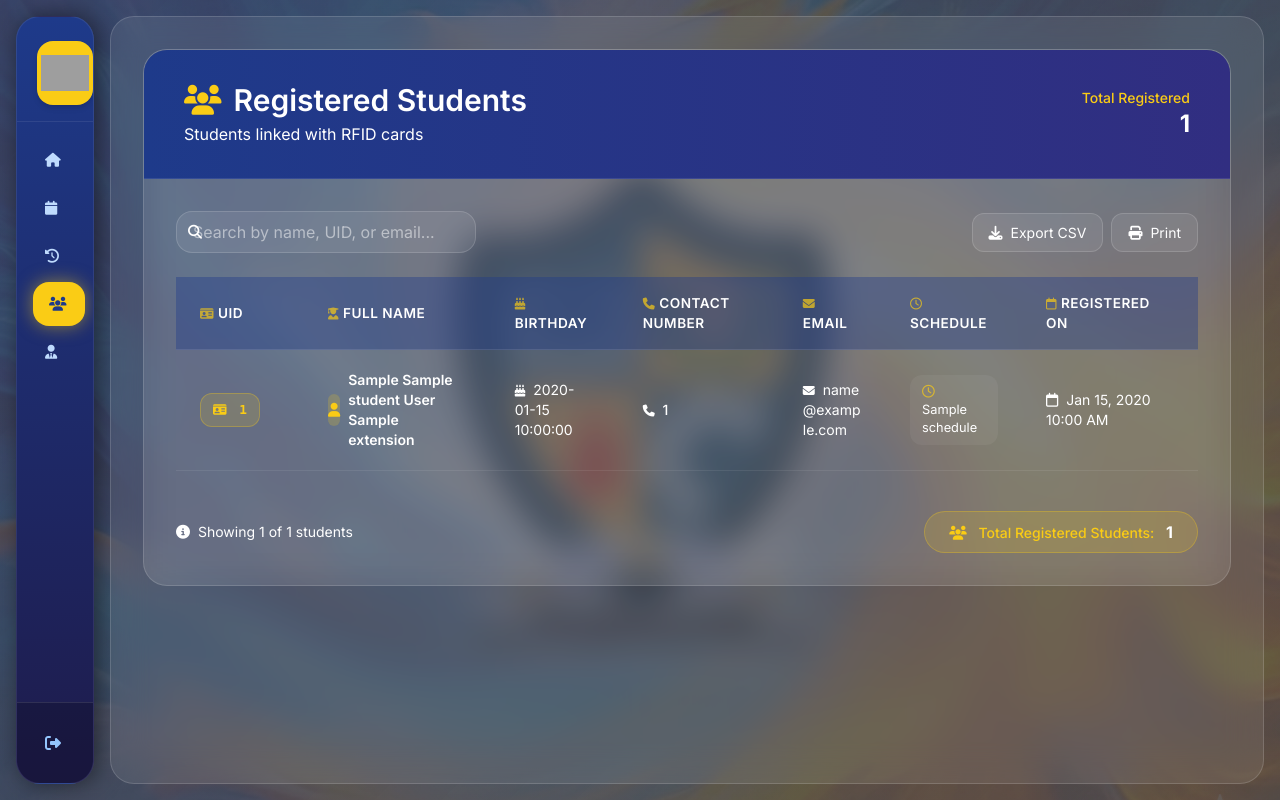
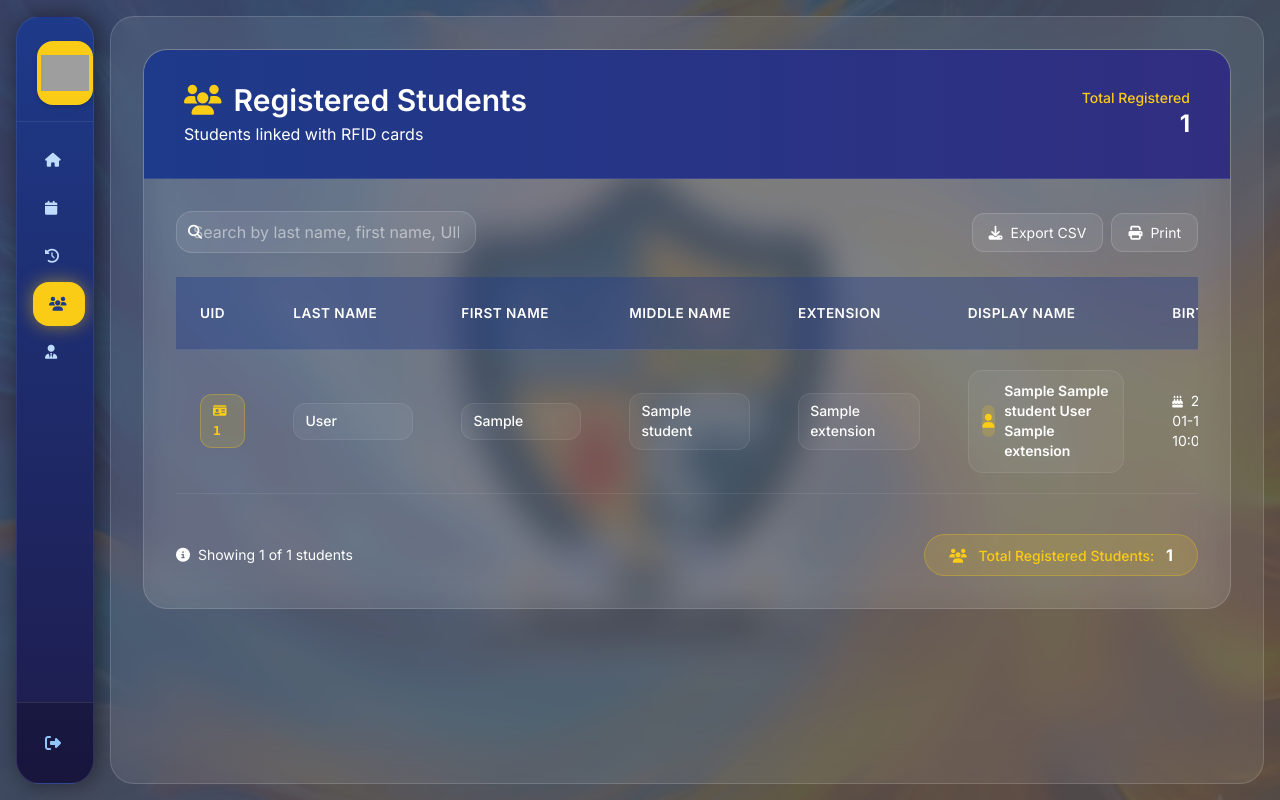
Before and after one commit to Chiriizawa/RFIDMAN, a Flask app: page /admin/registered_students in a window 1280 px wide. Run offline with Flask 3, Linux system fonts and the light colour scheme; the visitor is signed in with stand-in values (Sample User, id 1); a database or web service that is not in the repository returns one stand-in record (values such as "Sample title"); some libraries are stand-ins or nearby versions; grey boxes are pictures that could not be loaded.

Commit message:
kulang kulang

```diff
--- a/RFID/admin/template/registered_students.html
+++ b/RFID/admin/template/registered_students.html
@@ -4,7 +4,6 @@
 
 {% block content %}
 <style>
-    /* Toast Notification Styles - Matching the color scheme */
     .toast {
         position: fixed;
         top: 20px;
@@ -105,7 +104,6 @@
         opacity: 1;
     }
 
-    /* Glass card matching the admin panel */
     .glass-card {
         background: rgba(255,255,255,0.08);
         backdrop-filter: blur(18px);
@@ -115,7 +113,6 @@
         overflow: hidden;
     }
 
-    /* Table styles */
     .table-header {
         background: rgba(30, 58, 138, 0.4);
         border-bottom: 1px solid rgba(255,255,255,0.1);
@@ -136,10 +133,9 @@
 
     .table-row:hover {
         background: rgba(255,255,255,0.05);
-        transform: scale(1.01);
+        transform: scale(1.005);
     }
 
-    /* UID badge style */
     .uid-badge {
         background: rgba(250, 204, 21, 0.15);
         color: #facc15;
@@ -153,7 +149,6 @@
         font-size: 0.8rem;
     }
 
-    /* Schedule text style */
     .schedule-text {
         background: rgba(255,255,255,0.05);
         padding: 0.5rem 0.75rem;
@@ -161,13 +156,12 @@
         display: inline-block;
         line-height: 1.4;
         font-size: 0.8rem;
-        max-width: 250px;
+        max-width: 260px;
         white-space: normal;
         word-wrap: break-word;
         color: #ffffff;
     }
 
-    /* Empty state glass card */
     .empty-state {
         background: rgba(255,255,255,0.05);
         border: 1px solid rgba(255,255,255,0.1);
@@ -175,7 +169,6 @@
         backdrop-filter: blur(10px);
     }
 
-    /* Total count badge */
     .total-badge {
         background: rgba(250, 204, 21, 0.15);
         border: 1px solid rgba(250, 204, 21, 0.3);
@@ -193,7 +186,6 @@
         font-size: 1rem;
     }
 
-    /* Search and filter bar */
     .search-bar {
         background: rgba(255,255,255,0.08);
         border: 1px solid rgba(255,255,255,0.15);
@@ -232,13 +224,31 @@
         color: #facc15;
         transform: translateY(-1px);
     }
+
+    .name-chip {
+        background: rgba(255,255,255,0.05);
+        border: 1px solid rgba(255,255,255,0.08);
+        padding: 0.45rem 0.7rem;
+        border-radius: 0.8rem;
+        display: inline-block;
+        min-width: 120px;
+    }
+
+    .display-name-box {
+        background: rgba(255,255,255,0.05);
+        border: 1px solid rgba(255,255,255,0.08);
+        border-radius: 0.9rem;
+        padding: 0.65rem 0.85rem;
+        display: inline-flex;
+        align-items: center;
+        gap: 0.6rem;
+        color: white;
+    }
 </style>
 
 <div class="max-w-7xl mx-auto">
-
     <div class="glass-card overflow-hidden">
 
-        <!-- Header with gradient matching sidebar -->
         <div class="bg-gradient-to-r from-blue-900 to-indigo-900 px-10 py-8 text-white border-b border-white/10">
             <div class="flex items-center justify-between">
                 <div>
@@ -255,20 +265,19 @@
             </div>
         </div>
 
-        <!-- Content -->
         <div class="p-8">
-
             {% if students and students|length > 0 %}
 
-            <!-- Search and Actions Bar -->
             <div class="mb-6 flex justify-between items-center gap-4 flex-wrap">
                 <div class="relative">
                     <i class="fa-solid fa-search absolute left-3 top-1/2 transform -translate-y-1/2 text-white text-sm"></i>
-                    <input type="text"
+                    <input
+                        type="text"
                         id="searchInput"
                         onkeyup="filterTable()"
-                           placeholder="Search by name, UID, or email..."
-                           class="search-bar pl-10">
+                        placeholder="Search by last name, first name, UID, or email..."
+                        class="search-bar pl-10"
+                    >
                 </div>
                 <div class="flex gap-2">
                     <button onclick="exportToCSV()" class="action-btn">
@@ -281,32 +290,23 @@
             </div>
 
             <div class="overflow-x-auto">
-                <table class="w-full min-w-full text-sm" id="studentTable">
+                <table class="w-full min-w-[1600px] text-sm" id="studentTable">
                     <thead>
                         <tr class="table-header">
-                            <th class="px-6 py-4 text-left font-medium w-32 text-white">
-                                <i class="fa-solid fa-id-card mr-1 text-yellow-400/70 text-xs"></i>UID
-                            </th>
-                            <th class="px-6 py-4 text-left font-medium text-white">
-                                <i class="fa-solid fa-user-graduate mr-1 text-yellow-400/70 text-xs"></i>Full Name
-                            </th>
-                            <th class="px-6 py-4 text-left font-medium w-32 text-white">
-                                <i class="fa-solid fa-cake-candles mr-1 text-yellow-400/70 text-xs"></i>Birthday
-                            </th>
-                            <th class="px-6 py-4 text-left font-medium w-40 text-white">
-                                <i class="fa-solid fa-phone mr-1 text-yellow-400/70 text-xs"></i>Contact Number
-                            </th>
-                            <th class="px-6 py-4 text-left font-medium text-white">
-                                <i class="fa-solid fa-envelope mr-1 text-yellow-400/70 text-xs"></i>Email
-                            </th>
-                            <th class="px-6 py-4 text-left font-medium text-white">
-                                <i class="fa-regular fa-clock mr-1 text-yellow-400/70 text-xs"></i>Schedule
-                            </th>
-                            <th class="px-6 py-4 text-left font-medium w-44 text-white">
-                                <i class="fa-regular fa-calendar mr-1 text-yellow-400/70 text-xs"></i>Registered On
-                            </th>
+                            <th class="px-6 py-4 text-left font-medium text-white">UID</th>
+                            <th class="px-6 py-4 text-left font-medium text-white">Last Name</th>
+                            <th class="px-6 py-4 text-left font-medium text-white">First Name</th>
+                            <th class="px-6 py-4 text-left font-medium text-white">Middle Name</th>
+                            <th class="px-6 py-4 text-left font-medium text-white">Extension</th>
+                            <th class="px-6 py-4 text-left font-medium text-white">Display Name</th>
+                            <th class="px-6 py-4 text-left font-medium text-white">Birthday</th>
+                            <th class="px-6 py-4 text-left font-medium text-white">Contact Number</th>
+                            <th class="px-6 py-4 text-left font-medium text-white">Email</th>
+                            <th class="px-6 py-4 text-left font-medium text-white">Schedule</th>
+                            <th class="px-6 py-4 text-left font-medium text-white">Registered On</th>
                         </tr>
                     </thead>
+
                     <tbody class="divide-y divide-white/10">
                         {% for s in students %}
                         <tr class="table-row transition-colors">
@@ -316,32 +316,54 @@
                                     {{ s.uid }}
                                 </span>
                             </td>
-                            <td class="px-6 py-5 font-semibold text-white">
-                                <div class="flex items-center gap-2">
+
+                            <td class="px-6 py-5 text-white font-medium">
+                                <span class="name-chip">{{ s.last_name }}</span>
+                            </td>
+
+                            <td class="px-6 py-5 text-white font-medium">
+                                <span class="name-chip">{{ s.first_name }}</span>
+                            </td>
+
+                            <td class="px-6 py-5 text-white font-medium">
+                                <span class="name-chip">{{ s.middle_name }}</span>
+                            </td>
+
+                            <td class="px-6 py-5 text-white font-medium">
+                                <span class="name-chip">{{ s.extension }}</span>
+                            </td>
+
+                            <td class="px-6 py-5 text-white font-semibold">
+                                <div class="display-name-box">
                                     <div class="w-8 h-8 bg-yellow-400/20 rounded-full flex items-center justify-center">
                                         <i class="fa-solid fa-user text-yellow-400 text-sm"></i>
                                     </div>
-                                    {{ s.full_name }}
+                                    <span>{{ s.full_name }}</span>
                                 </div>
                             </td>
+
                             <td class="px-6 py-5 text-white">
                                 <i class="fa-solid fa-cake-candles mr-1 text-xs"></i>
                                 {{ s.birthday }}
                             </td>
+
                             <td class="px-6 py-5 text-white font-medium">
                                 <i class="fa-solid fa-phone mr-1 text-xs"></i>
                                 {{ s.contact_number }}
                             </td>
+
                             <td class="px-6 py-5 text-white text-sm break-all">
                                 <i class="fa-solid fa-envelope mr-1 text-xs"></i>
                                 {{ s.email }}
                             </td>
+
                             <td class="px-6 py-5">
                                 <div class="schedule-text">
                                     <i class="fa-regular fa-clock mr-1 text-yellow-400/70"></i>
                                     {{ s.schedule|truncate(65) }}
                                 </div>
                             </td>
+
                             <td class="px-6 py-5 text-white text-sm">
                                 <i class="fa-regular fa-calendar mr-1"></i>
                                 {{ s.created_at }}
@@ -380,14 +402,11 @@
             </div>
 
             {% endif %}
-
+        </div>
     </div>
 </div>
 
-</div>
-
 <script>
-// Toast notification function for any actions
 function showToast(message, type = 'success', title = '') {
     const titles = {
         success: '✓ Success!',
@@ -423,15 +442,12 @@ function showToast(message, type = 'success', title = '') {
         }
     }, 3000);
 
-    toast.addEventListener('click', (e) => {
-        if (e.target === toast || toast.contains(e.target)) {
+    toast.addEventListener('click', () => {
         toast.style.animation = 'slideOutRight 0.3s ease';
         setTimeout(() => toast.remove(), 300);
-        }
     });
 }
 
-// Filter table function
 function filterTable() {
     const input = document.getElementById('searchInput');
     const filter = input.value.toLowerCase();
@@ -439,9 +455,10 @@ function filterTable() {
     const rows = table.getElementsByTagName('tr');
     let visibleCount = 0;
 
-    for (let i = 1; i < rows.length; i++) { // Start from 1 to skip header
+    for (let i = 1; i < rows.length; i++) {
         const row = rows[i];
         const text = row.textContent.toLowerCase();
+
         if (text.includes(filter)) {
             row.style.display = '';
             visibleCount++;
@@ -450,19 +467,23 @@ function filterTable() {
         }
     }
 
-    // Update visible count
     const visibleCountSpan = document.getElementById('visibleCount');
     if (visibleCountSpan) {
         visibleCountSpan.textContent = visibleCount;
     }
 
-    // Show toast for search results
     if (filter && visibleCount === 0) {
         showToast('No students found matching your search', 'info', 'No Results');
     }
 }
 
-// Export to CSV function
+function cleanCellText(text) {
+    return text
+        .replace(/\s+/g, ' ')
+        .replace(/["]/g, '""')
+        .trim();
+}
+
 function exportToCSV() {
     const table = document.getElementById('studentTable');
     const rows = table.querySelectorAll('tbody tr');
@@ -472,7 +493,6 @@ function exportToCSV() {
         return;
     }
 
-    // Only export visible rows (filtered)
     const visibleRows = Array.from(rows).filter(row => row.style.display !== 'none');
 
     if (visibleRows.length === 0) {
@@ -480,21 +500,21 @@ function exportToCSV() {
         return;
     }
 
-    let csvContent = "UID,Full Name,Birthday,Contact Number,Email,Schedule,Registered On\n";
+    let csvContent = "UID,Last Name,First Name,Middle Name,Extension,Display Name,Birthday,Contact Number,Email,Schedule,Registered On\n";
 
     visibleRows.forEach(row => {
         const cells = row.querySelectorAll('td');
         const rowData = [];
+
         cells.forEach(cell => {
-            let text = cell.textContent.trim();
-            // Remove icons and extra spaces, keep meaningful content
-            text = text.replace(/[^\w\s@\.\-\(\)\:]/g, '').trim();
+            const text = cleanCellText(cell.innerText || cell.textContent || '');
             rowData.push(`"${text}"`);
         });
+
         csvContent += rowData.join(',') + '\n';
     });
 
-    const blob = new Blob([csvContent], { type: 'text/csv' });
+    const blob = new Blob([csvContent], { type: 'text/csv;charset=utf-8;' });
     const url = window.URL.createObjectURL(blob);
     const a = document.createElement('a');
     a.href = url;
@@ -507,70 +527,103 @@ function exportToCSV() {
     showToast(`Exported ${visibleRows.length} students successfully`, 'success', 'Export Complete');
 }
 
-// Print table function
 function printTable() {
-    const originalTitle = document.title;
-    document.title = 'Registered Students Report';
+    const visibleRows = Array.from(document.querySelectorAll('#studentTable tbody tr'))
+        .filter(row => row.style.display !== 'none')
+        .map(row => row.outerHTML)
+        .join('');
 
     const printWindow = window.open('', '_blank');
+
     printWindow.document.write(`
         <html>
         <head>
             <title>Registered Students Report</title>
             <style>
-                body { font-family: Arial, sans-serif; margin: 20px; }
-                table { width: 100%; border-collapse: collapse; }
-                th, td { border: 1px solid #ddd; padding: 8px; text-align: left; }
-                th { background-color: #f2f2f2; }
-                h1 { color: #1e3a8a; }
-                .header { margin-bottom: 20px; }
-                .date { color: #666; margin-top: 10px; }
+                body {
+                    font-family: Arial, sans-serif;
+                    margin: 20px;
+                }
+                h1 {
+                    color: #1e3a8a;
+                    margin-bottom: 8px;
+                }
+                p {
+                    margin: 4px 0;
+                }
+                table {
+                    width: 100%;
+                    border-collapse: collapse;
+                    margin-top: 18px;
+                    font-size: 12px;
+                }
+                th, td {
+                    border: 1px solid #ddd;
+                    padding: 8px;
+                    text-align: left;
+                    vertical-align: top;
+                }
+                th {
+                    background: #f3f4f6;
+                }
             </style>
         </head>
         <body>
-            <div class="header">
             <h1>Registered Students Report</h1>
             <p>Generated on: ${new Date().toLocaleString()}</p>
-                <p>Total Students: ${document.querySelectorAll('.table-row:not([style*="display: none"])').length}</p>
-            </div>
-            ${document.getElementById('studentTable').outerHTML}
-            <div class="date">
-                <p>Tap & Know System - Official Report</p>
-            </div>
+            <p>Total Students Shown: ${Array.from(document.querySelectorAll('#studentTable tbody tr')).filter(row => row.style.display !== 'none').length}</p>
+
+            <table>
+                <thead>
+                    <tr>
+                        <th>UID</th>
+                        <th>Last Name</th>
+                        <th>First Name</th>
+                        <th>Middle Name</th>
+                        <th>Extension</th>
+                        <th>Display Name</th>
+                        <th>Birthday</th>
+                        <th>Contact Number</th>
+                        <th>Email</th>
+                        <th>Schedule</th>
+                        <th>Registered On</th>
+                    </tr>
+                </thead>
+                <tbody>
+                    ${visibleRows}
+                </tbody>
+            </table>
+
+            <p style="margin-top:20px;">Tap & Know System - Official Report</p>
         </body>
         </html>
     `);
+
     printWindow.document.close();
+    printWindow.focus();
     printWindow.print();
 
-    document.title = originalTitle;
     showToast('Print window opened', 'info', 'Print Ready');
 }
 
-// Add keyboard shortcuts (Ctrl+F for search focus, Ctrl+E for export)
 document.addEventListener('keydown', (e) => {
-    if (e.ctrlKey && e.key === 'f') {
+    if (e.ctrlKey && e.key.toLowerCase() === 'f') {
         e.preventDefault();
         const searchInput = document.getElementById('searchInput');
         if (searchInput) {
             searchInput.focus();
             showToast('Search input focused', 'info', 'Search Mode');
         }
-    } else if (e.ctrlKey && e.key === 'e') {
+    } else if (e.ctrlKey && e.key.toLowerCase() === 'e') {
         e.preventDefault();
         exportToCSV();
-    } else if (e.ctrlKey && e.key === 'p') {
+    } else if (e.ctrlKey && e.key.toLowerCase() === 'p') {
         e.preventDefault();
         printTable();
     }
 });
 
-// Initialize any tooltips or additional features
 document.addEventListener('DOMContentLoaded', () => {
-    // Add keyboard shortcut hints to the page
-    console.log('Registered Students page loaded - Keyboard shortcuts: Ctrl+F (Search), Ctrl+E (Export), Ctrl+P (Print)');
-
-    // Optional: Add a small hint tooltip
     const searchInput = document.getElementById('searchInput');
     if (searchInput) {
         searchInput.title = 'Press Ctrl+F to focus search';
```
Also changed, not shown: RFID/admin/admin.py (+186 -50 lines). Lines whose indentation alone changed are shown as unchanged.
